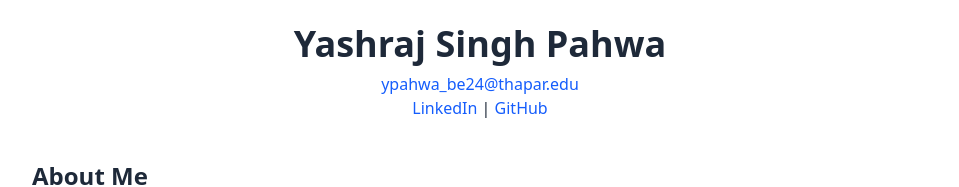
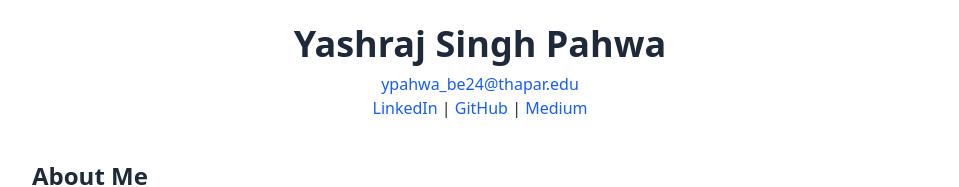
Before and after one commit to yashrajpahwa/portfolio, a React (Vite) app: page / in a window 1280 px wide. Shown: the top 187 px of the page, without its empty margins (160-1119 px from the left). Built offline with nearby package versions, Linux system fonts and the light colour scheme.

Commit message:
Update App.jsx

```diff
--- a/src/App.jsx
+++ b/src/App.jsx
@@ -42,6 +42,15 @@
               rel="noreferrer"
             >
               GitHub
+            </a>{" "}
+            |{" "}
+            <a
+              className="text-blue-600 hover:underline"
+              href="https://medium.com/@yashrajpahwa"
+              target="_blank"
+              rel="noreferrer"
+            >
+              Medium
             </a>
           </p>
         </header>
```
